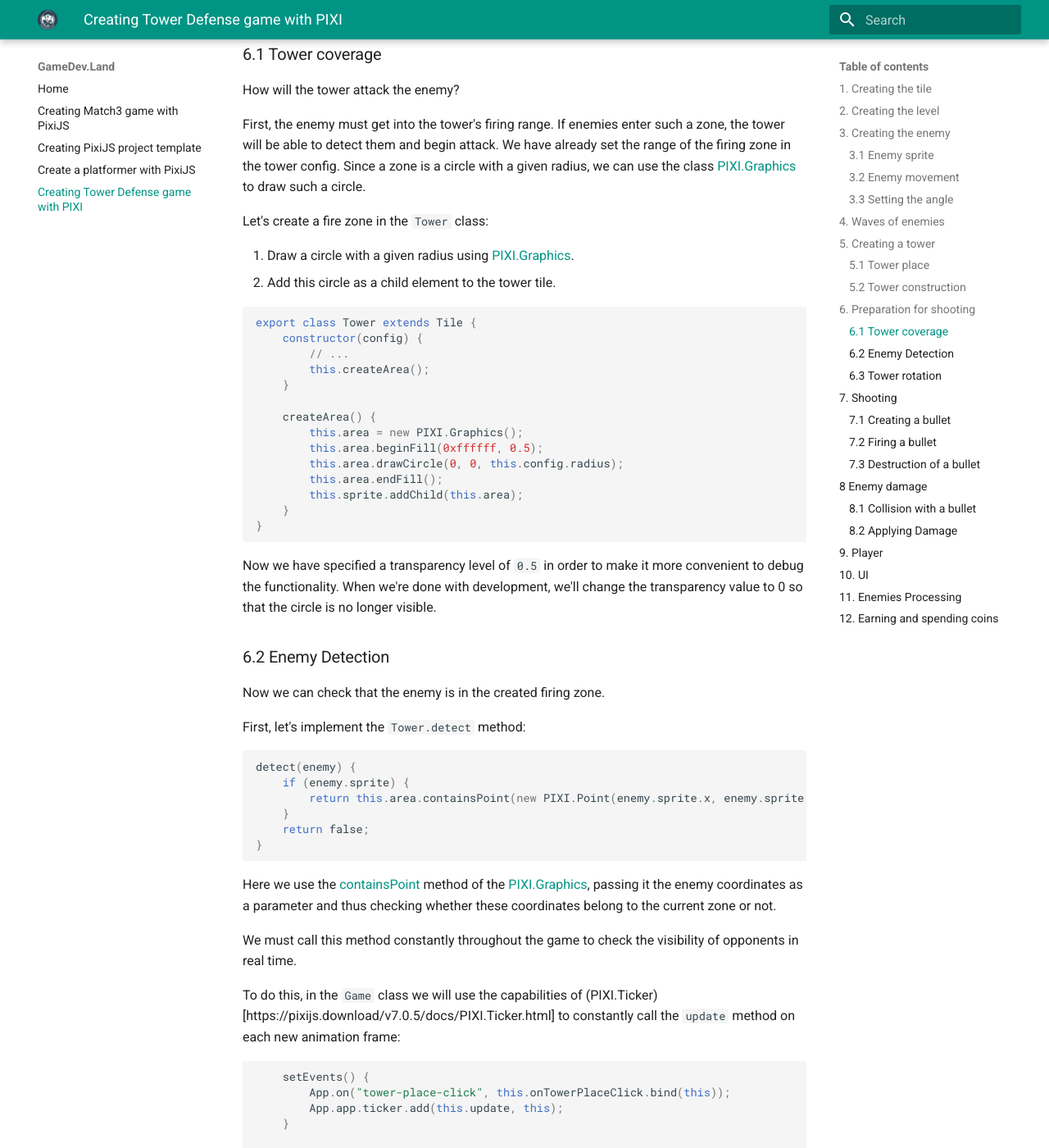
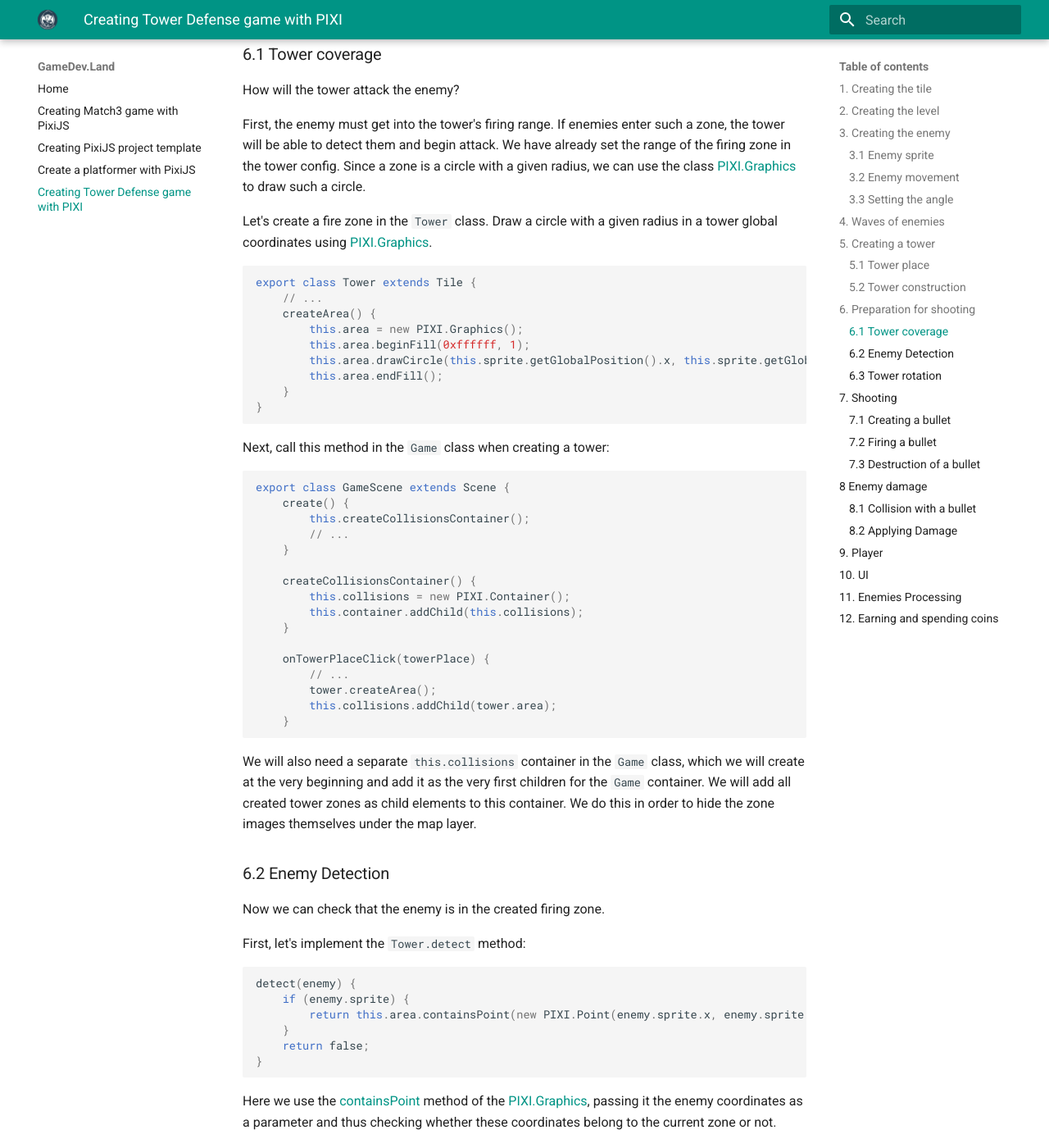
Before and after one commit to bolotnikov/gamedevland, an MkDocs documentation site: the page built from docs/tower-defense.md, in a window 1280 px wide and 1400 px high, scrolled down 18152 px. Shown: the whole window at 82% size. Built offline with MkDocs 1.6.1 and Material for MkDocs 9.7.7, drawn with Linux system fonts in a browser that asks for light colours; emoji names are drawn with the system emoji font.

Commit message:
Update tower-defense.md

````diff
--- a/docs/tower-defense.md
+++ b/docs/tower-defense.md
@@ -854,29 +854,42 @@
 We have already set the range of the firing zone in the tower config. Since a zone is a circle with a given radius, we can use the class
 [PIXI.Graphics](https://pixijs.com/8.x/guides/components/graphics) to draw such a circle.
 
-Let's create a fire zone in the `Tower` class:
-
-1. Draw a circle with a given radius using [PIXI.Graphics](https://pixijs.com/8.x/guides/components/graphics).
-2. Add this circle as a child element to the tower tile.
+Let's create a fire zone in the `Tower` class. Draw a circle with a given radius in a tower global coordinates using [PIXI.Graphics](https://pixijs.com/8.x/guides/components/graphics).
 
 ```javascript
 export class Tower extends Tile {
-    constructor(config) {
-        // ...
-        this.createArea();
-    }
-
+    // ...
     createArea() {
         this.area = new PIXI.Graphics();
-        this.area.beginFill(0xffffff, 0.5);
-        this.area.drawCircle(0, 0, this.config.radius);
+        this.area.beginFill(0xffffff, 1);
+        this.area.drawCircle(this.sprite.getGlobalPosition().x, this.sprite.getGlobalPosition().y, this.config.range);
         this.area.endFill();
-        this.sprite.addChild(this.area);
-    }
-}
-```
-
-Now we have specified a transparency level of `0.5` in order to make it more convenient to debug the functionality. When we're done with development, we'll change the transparency value to 0 so that the circle is no longer visible.
+    }
+}
+```
+
+Next, call this method in the `Game` class when creating a tower:
+
+```javascript
+export class GameScene extends Scene {
+    create() {
+        this.createCollisionsContainer();
+        // ...
+    }
+
+    createCollisionsContainer() {
+        this.collisions = new PIXI.Container();
+        this.container.addChild(this.collisions);
+    }
+
+    onTowerPlaceClick(towerPlace) {
+        // ...
+        tower.createArea();
+        this.collisions.addChild(tower.area);
+    }
+```
+
+We will also need a separate `this.collisions` container in the `Game` class, which we will create at the very beginning and add it as the very first children for the `Game` container. We will add all created tower zones as child elements to this container. We do this in order to hide the zone images themselves under the map layer.
 
 ### 6.2 Enemy Detection
 Now we can check that the enemy is in the created firing zone.
````
Also changed, not shown: other parts of docs/tower-defense.md (+4 -4 lines).
